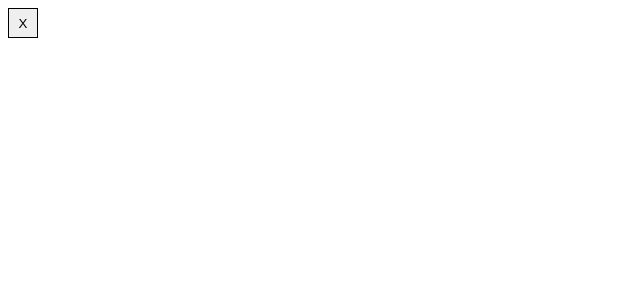
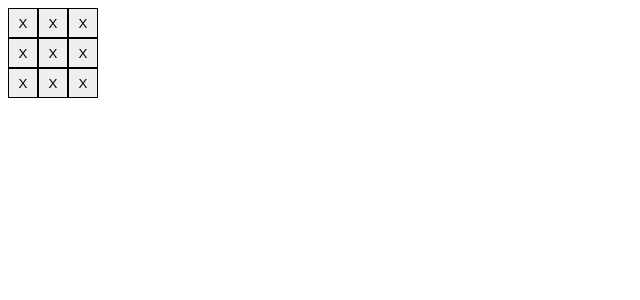
Before and after one commit to rezasdsju/tic-tac-toe-game, a React (Vite) app: page / in a window 1280 px wide. Shown: the top 300 px of the page, without its empty margins (0-640 px from the left). Built offline with nearby package versions, Linux system fonts and the light colour scheme.

Commit message:
feat: render 3 x 3 grid of square buttons

```diff
--- a/src/App.tsx
+++ b/src/App.tsx
@@ -1,8 +1,25 @@
 
 import './App.css'
 
-function App() {
-  return <button className='square'>X</button>
+export default function Square() {
+  return (
+    <>
+      <div>
+        <button className='square'>X</button>
+        <button className='square'>X</button>
+        <button className='square'>X</button>
+      </div>
+      <div>
+        <button className='square'>X</button>
+        <button className='square'>X</button>
+        <button className='square'>X</button>
+      </div>
+      <div>
+        <button className='square'>X</button>
+        <button className='square'>X</button>
+        <button className='square'>X</button>
+      </div>
+
+    </>
+  )
 }
-
-export default App
```
